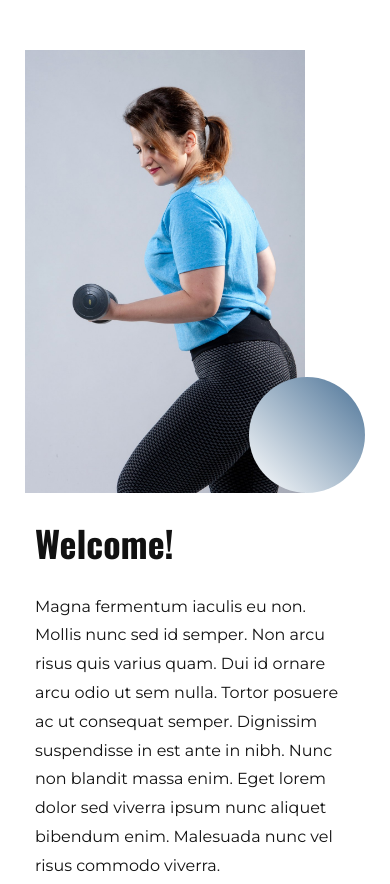
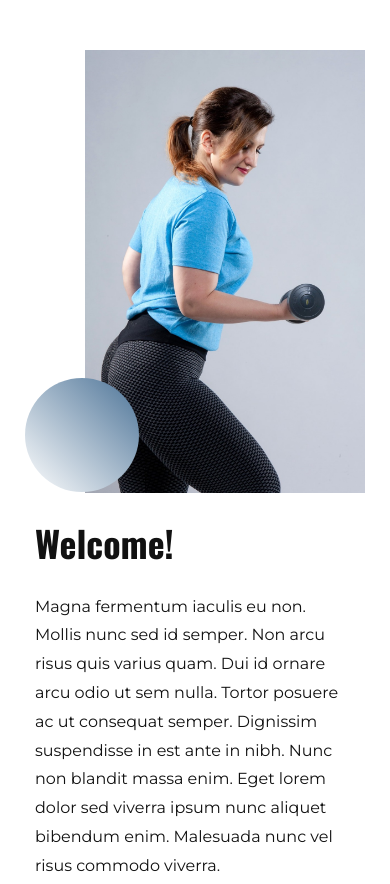
Before and after one commit to andalisa78/andalisa78.github.io, a plain HTML site: page index.html in a window 390 px wide. Shown: the part 758-1642 px from the top of the page. Drawn offline with nearby package versions, Linux system fonts and the light colour scheme.

Commit message:
Marina foto2 revers

```diff
--- a/Fitshapeteam.css
+++ b/Fitshapeteam.css
@@ -78,15 +78,15 @@
 .u-section-2 .u-image-1 {
   width: 415px;
   object-position: 50% 0%;
-  left: 0;
-  right: auto;
+  left: auto;
+  right: 0;
 }
 
 .u-section-2 .u-shape-1 {
-  width: 272px;
+  width: 268px;
   height: 268px;
   background-image: linear-gradient(45deg, white, #4c7397);
-  margin: 67px 0 0 auto;
+  margin: 336px auto -30px 0;
 }
 
 .u-section-2 .u-layout-cell-2 {
@@ -218,13 +218,13 @@
 
   .u-section-2 .u-image-1 {
     width: 280px;
+    object-position: 0% 0%;
   }
 
   .u-section-2 .u-shape-1 {
-    width: 116px;
-    height: 116px;
-    margin-top: 297px;
-    margin-bottom: -30px;
+    width: 114px;
+    height: 114px;
+    margin-top: 298px;
   }
 
   .u-section-2 .u-container-layout-2 {
--- a/index.html
+++ b/index.html
@@ -90,7 +90,7 @@
             <div class="u-layout-row">
               <div class="u-container-style u-expand-resize u-layout-cell u-left-cell u-size-32-md u-size-32-sm u-size-32-xs u-size-34-lg u-size-34-xl u-layout-cell-1">
                 <div class="u-container-layout u-container-layout-1">
-                  <img src="images/Tgrs2.jpg" alt="" class="u-expanded-height u-image u-image-default u-image-1">
+                  <img src="images/Tgrs2revers.jpg" alt="" class="u-expanded-height u-image u-image-default u-image-1">
                   <div class="u-gradient u-shape u-shape-circle u-shape-1"></div>
                 </div>
               </div>
```
Also changed, not shown: Fitshapeteam.html (+1 -1 lines), images/Tgrs2revers.jpg (added), nicepage.css.
